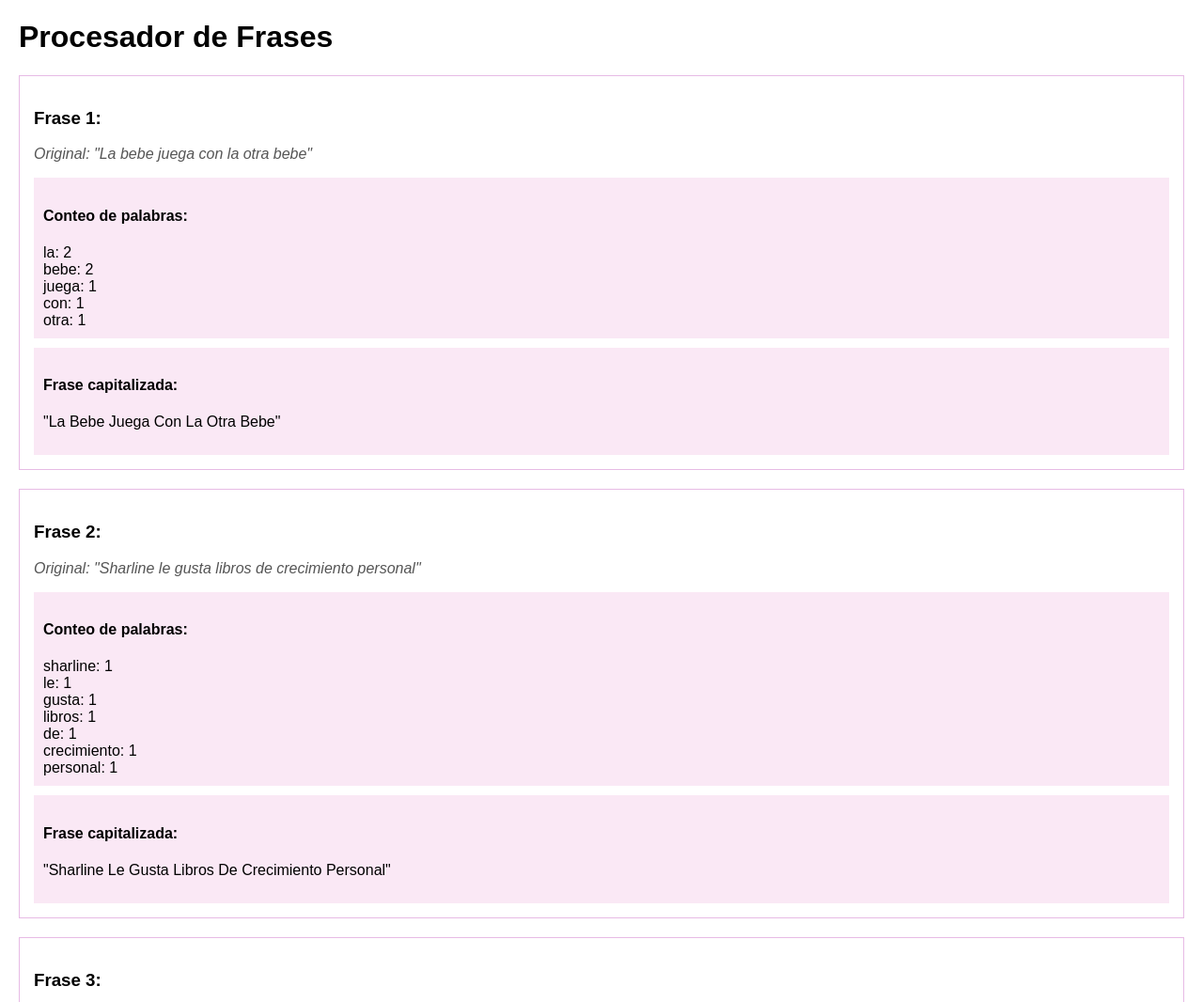
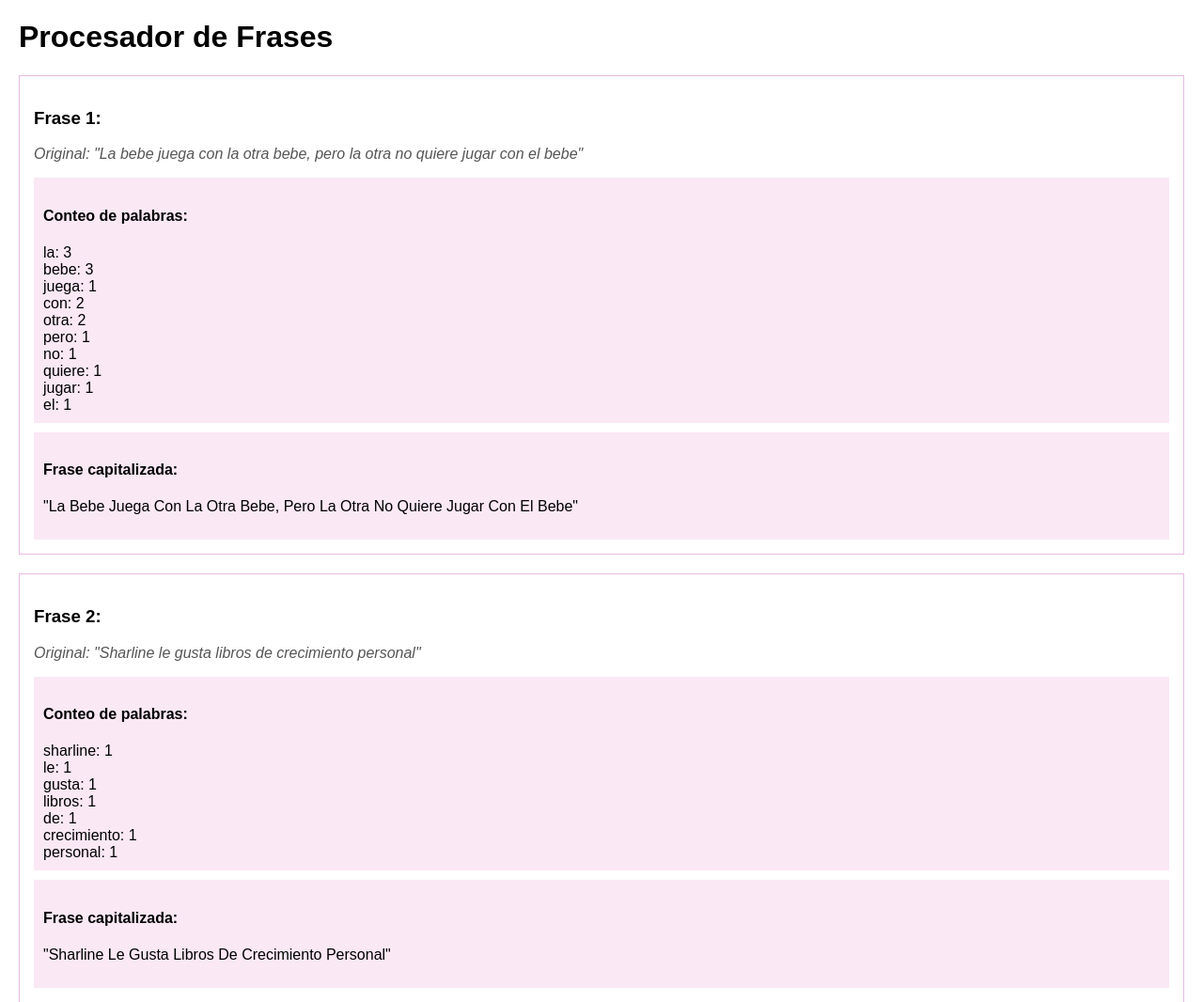
Before and after one commit to Sharpy26/DESARROLLO_VII_SHARLINE_PAYNEB, a PHP site: page /PARCIALES/PARCIAL_1/procesador_frases.php in a window 1280 px wide. Shown: the top 1066 px of the page at 94% size. Run offline with PHP 8.4, Linux system fonts and the light colour scheme.

Commit message:
Procesador de frases

```diff
--- a/PARCIALES/PARCIAL_1/procesador_frases.php
+++ b/PARCIALES/PARCIAL_1/procesador_frases.php
@@ -3,7 +3,7 @@
 include 'operaciones_cadenas.php';
 
 $frases = array(
-    "La bebe juega con la otra bebe",
+    "La bebe juega con la otra bebe, pero la otra no quiere jugar con el bebe",
     "Sharline le gusta libros de crecimiento personal",
     "Juan juega con Juan Pablo",
     "Termina lo que empezaste"
```
